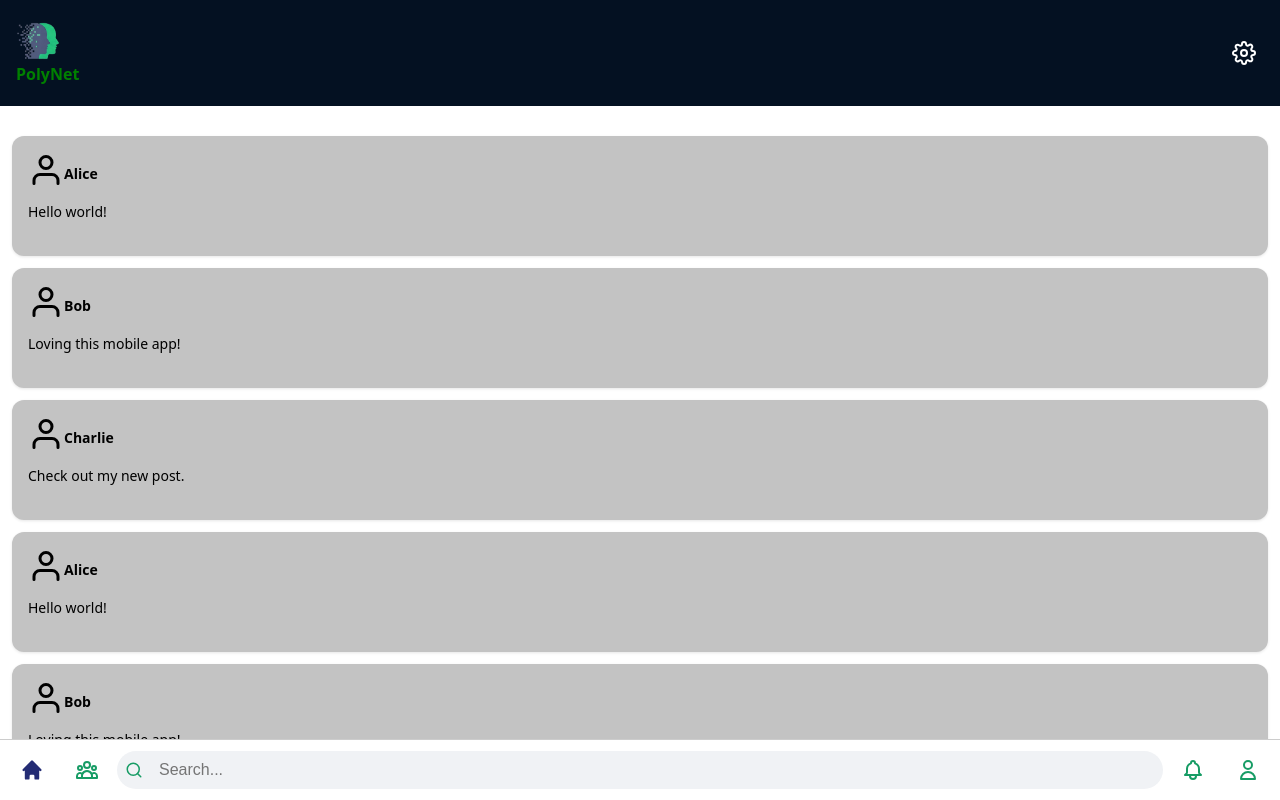
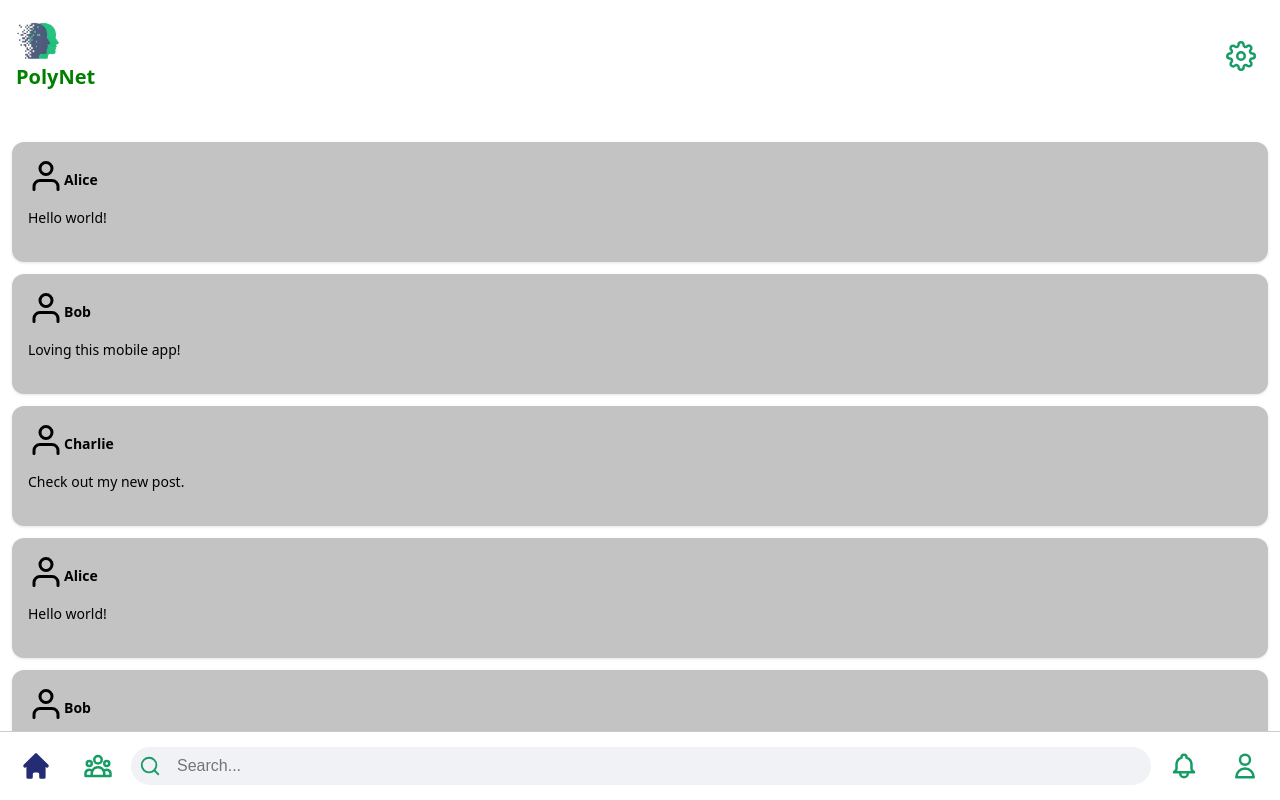
Before and after one commit to Sofiyat1/PolyNet, a React (Vite) app: page /homepage in a window 1280 px wide. Built offline with nearby package versions, Linux system fonts and the light colour scheme.

Commit message:
Fix: Navbar and SubNavbar

```diff
--- a/src/components/Navbar.css
+++ b/src/components/Navbar.css
@@ -15,7 +15,6 @@
   top: 0;
   left: 0;
   right: 0;
-  background-color: #041122; /* dull navy */
   color: #fff;
 }
 
@@ -35,7 +34,7 @@
 
 .navbar-name {
   font-weight: bold;
-  font-size: 16px;
+  font-size: 20px;
   color: green;
 }
 
@@ -53,11 +52,13 @@
   justify-content: center;
   padding: 8px;
   border-radius: 8px;
+  color: #179c65;
 }
 
 .navbar-item.active {
-  color: red; /* active link color */
+  color: #242c74;
   pointer-events: none;
+  border: none;
 }
 
 .navbar.navbar-transparent {
--- a/src/components/Navbar.jsx
+++ b/src/components/Navbar.jsx
@@ -1,6 +1,7 @@
 import "./Navbar.css";
 import logo from "../assets/logo.png";
 import { FiSettings, FiMenu } from "react-icons/fi";
+import { FaCog } from "react-icons/fa";
 import { NavLink, Link } from "react-router-dom";
 import { useState, useRef, useEffect } from "react";
 
@@ -26,7 +27,8 @@ function Navbar({ variant = "app" }) {
   }, []);
 
   return (
-    <nav ref={navRef}
+    <nav
+      ref={navRef}
       className={`navbar ${variant === "landing" ? "navbar-transparent" : "app"}`}
     >
       <div className="navbar-left">
@@ -47,13 +49,15 @@ function Navbar({ variant = "app" }) {
               isActive ? "navbar-item active" : "navbar-item"
             }
           >
-            <FiSettings size={24} />
+            {({ isActive }) =>
+              isActive ? <FaCog size={32} /> : <FiSettings size={30} />
+            }
           </NavLink>
         )}
       </div>
 
       {variant === "landing" && open && (
-        <div ref={menuRef}  className={`hamburger-menu ${open ? "show" : ""}`}>
+        <div ref={menuRef} className={`hamburger-menu ${open ? "show" : ""}`}>
           <Link to="/login" onClick={() => setOpen(false)}>
             Login
           </Link>
--- a/src/components/SubNavbar.jsx
+++ b/src/components/SubNavbar.jsx
@@ -22,7 +22,7 @@ function SubNavbar() {
           }
         >
           {({ isActive }) =>
-            isActive ? <HiHome size={24} /> : <HiOutlineHome size={24} />
+            isActive ? <HiHome size={32} /> : <HiOutlineHome size={30} />
           }
         </NavLink>
 
@@ -33,14 +33,14 @@ function SubNavbar() {
           }
         >
           {({ isActive }) =>
-            isActive ? <HiUserGroup size={24} /> : <HiOutlineUserGroup size={24} />
+            isActive ? <HiUserGroup size={32} /> : <HiOutlineUserGroup size={30} />
           }
         </NavLink>
       </div>
 
       {/* Center search */}
       <div className="sub-navbar-center">
-        <FiSearch size={18} />
+        <FiSearch size={22} />
         <input
           type="text"
           placeholder="Search..."
@@ -58,7 +58,7 @@ function SubNavbar() {
           }
         >
           {({ isActive }) =>
-            isActive ? <HiBell size={24} /> : <HiOutlineBell size={24} />
+            isActive ? <HiBell size={32} /> : <HiOutlineBell size={30} />
           }
         </NavLink>
         <NavLink
@@ -68,7 +68,7 @@ function SubNavbar() {
           }
         >
           {({ isActive }) =>
-            isActive ? <HiUser size={24} /> : <HiOutlineUser size={24} />
+            isActive ? <HiUser size={32} /> : <HiOutlineUser size={30} />
           }
         </NavLink>
       </div>
```
